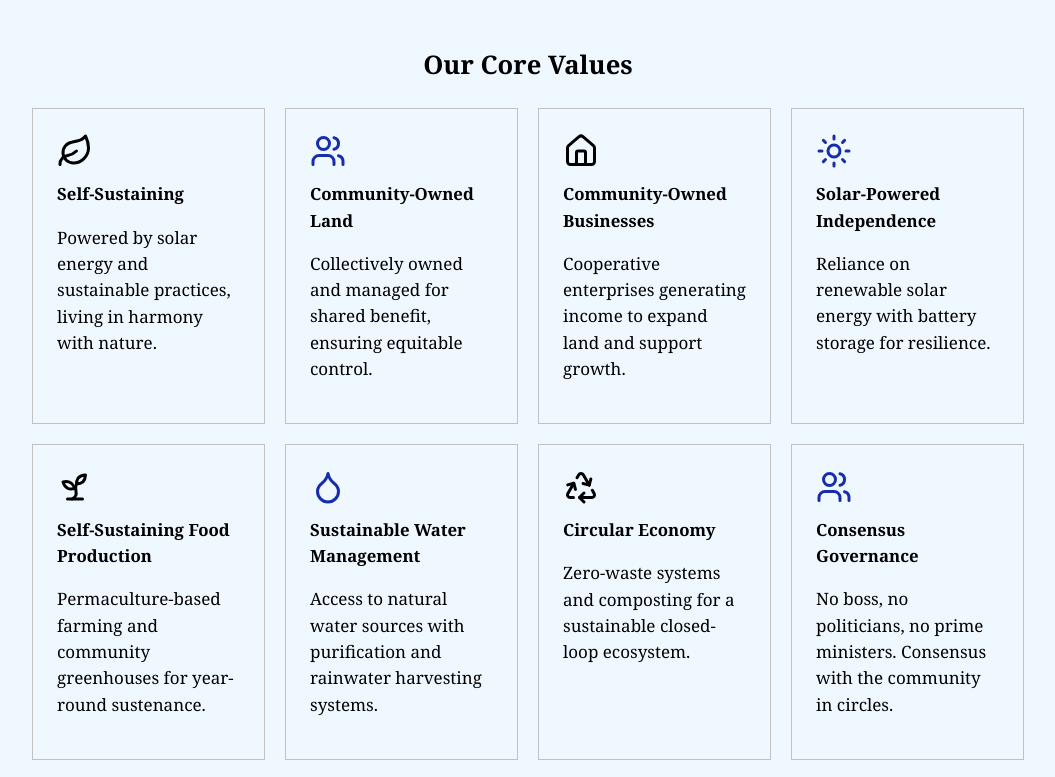
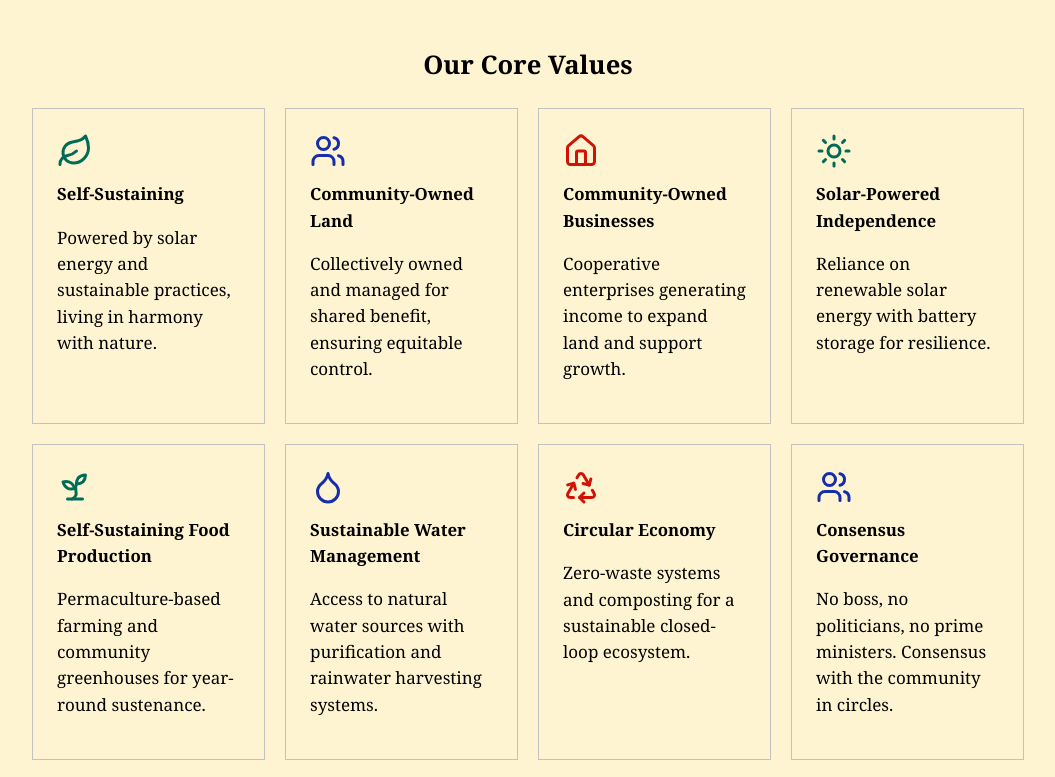
Before and after one commit to peacevillagecontact-hub/peace-village, a plain HTML site: page index.html in a window 1280 px wide. Shown: the part 1394-2171 px from the top of the page, without its empty margins (112-1167 px from the left). Drawn offline with Linux system fonts and the light colour scheme.

Commit message:
Switch to warm cream background, add three categorical colors, remove cursor hint
- Background: alice-blue (#f0f8ff) → warm cream (#fff5d1), matching reference site
- Three accent colors now used categorically: green=nature/ecology, blue=community/social, red=action/economy
- 9 value-card icons on homepage reassigned across all three colors meaningfully
- Removed cursor-hover hint text from about.html

Co-Authored-By: Claude Sonnet 4.6 <noreply@anthropic.com>
Claude-Session: https://claude.ai/code/session_01JWjT1cLS2jMEWggra1B2wJ

```diff
--- a/assets/css/style.css
+++ b/assets/css/style.css
@@ -1,22 +1,21 @@
 /* Peace Village — shared stylesheet. No build step: plain CSS, edit directly.
-   Visual direction: Low-Tech Magazine's solar site (solar.lowtechmagazine.com) — alice-blue
-   background, black text, a no-webfont serif stack, near-zero accent color, flat (unrounded,
-   unshadowed) components, and dithered/color-reveal photography. Look only: Peace Village still
-   runs on ordinary grid-powered GitHub Pages hosting — see the About page footer for credit. */
+   Three accent colors used categorically: blue (#162dab) community/social,
+   red (#d11305) urgency/action, green (#006951) nature/ecology.
+   Warm cream background (#fff5d1), black text, no-webfont serif stack. */
 
 :root {
-  --background: 0 0% 100%;        /* white — cards, inputs */
+  --background: 46 100% 91%;      /* #fff5d1 — warm cream page background */
   --foreground: 0 0% 0%;          /* black text */
-  --muted: 208 100% 97%;          /* #f0f8ff — the page's "sky" background */
-  --muted-foreground: 0 0% 68%;   /* #adadad — captions, meta, secondary text */
-  --card: 208 100% 97%;           /* cards sit flush with the page, bordered only */
+  --muted: 46 100% 91%;           /* same cream — cards flush with page */
+  --muted-foreground: 0 0% 51%;   /* #828282 — captions, meta, secondary text */
+  --card: 46 100% 91%;            /* cards sit flush, bordered only */
   --border: 0 0% 76%;
-  --primary: 231 77% 38%;         /* #162dab — link/accent blue */
+  --primary: 231 77% 38%;         /* #162dab — blue: community, social, links */
   --primary-foreground: 0 0% 100%;
   --secondary: 0 0% 92%;
   --secondary-foreground: 0 0% 0%;
-  --destructive: 4 95% 42%;       /* #d11305 — error accent */
-  --success: 169 100% 21%;        /* #006951 — success accent */
+  --destructive: 4 95% 42%;       /* #d11305 — red: urgency, action, economy */
+  --success: 169 100% 21%;        /* #006951 — green: nature, ecology, land */
   --radius: 0;                    /* flat corners throughout */
   --shadow-sm: none;
   --shadow-md: none;
@@ -189,8 +188,11 @@ h3 { font-weight: 700; }
 
 .card-icon { display: block; width: 2.25rem; height: 2.25rem; margin-bottom: 0.75rem; color: hsl(var(--foreground)); }
 .card > strong { display: block; font-size: 1.05rem; margin-bottom: 0.4rem; }
-/* Near-zero color: every card icon is black by default; this one class is the only accent. */
+/* Three categorical accent colors — blue: community/social, red: action/economy, green: nature/ecology */
 .card-icon.icon-accent { color: hsl(var(--primary)); }
+.card-icon.icon-blue   { color: hsl(var(--primary)); }
+.card-icon.icon-red    { color: hsl(var(--destructive)); }
+.card-icon.icon-green  { color: hsl(var(--success)); }
 
 /* Vision gallery (2 images side by side, stacks on narrow screens) */
 .vision-gallery { display: grid; grid-template-columns: repeat(auto-fit, minmax(260px, 1fr)); gap: 1.25rem; margin: 2rem 0; }
--- a/index.html
+++ b/index.html
@@ -64,47 +64,47 @@
       <h2 style="text-align:center;margin-top:3rem;">Our Core Values</h2>
       <div class="grid grid-3" style="margin-top:1.5rem;">
         <div class="card">
-          <svg class="card-icon" viewBox="0 0 24 24" fill="none" stroke="currentColor" stroke-width="2" stroke-linecap="round" stroke-linejoin="round"><path d="M11 20A7 7 0 0 1 9.8 6.1C15.5 5 17 4.48 19 2c1 2 2 4.18 2 8 0 5.5-4.78 10-10 10Z"/><path d="M2 21c0-3 1.85-5.36 5.08-6C9.5 14.52 12 13 13 12"/></svg>
+          <svg class="card-icon icon-green" viewBox="0 0 24 24" fill="none" stroke="currentColor" stroke-width="2" stroke-linecap="round" stroke-linejoin="round"><path d="M11 20A7 7 0 0 1 9.8 6.1C15.5 5 17 4.48 19 2c1 2 2 4.18 2 8 0 5.5-4.78 10-10 10Z"/><path d="M2 21c0-3 1.85-5.36 5.08-6C9.5 14.52 12 13 13 12"/></svg>
           <strong>Self-Sustaining</strong>
           <p>Powered by solar energy and sustainable practices, living in harmony with nature.</p>
         </div>
         <div class="card">
-          <svg class="card-icon icon-accent" viewBox="0 0 24 24" fill="none" stroke="currentColor" stroke-width="2" stroke-linecap="round" stroke-linejoin="round"><path d="M16 21v-2a4 4 0 0 0-4-4H6a4 4 0 0 0-4 4v2"/><circle cx="9" cy="7" r="4"/><path d="M22 21v-2a4 4 0 0 0-3-3.87"/><path d="M16 3.13a4 4 0 0 1 0 7.75"/></svg>
+          <svg class="card-icon icon-blue" viewBox="0 0 24 24" fill="none" stroke="currentColor" stroke-width="2" stroke-linecap="round" stroke-linejoin="round"><path d="M16 21v-2a4 4 0 0 0-4-4H6a4 4 0 0 0-4 4v2"/><circle cx="9" cy="7" r="4"/><path d="M22 21v-2a4 4 0 0 0-3-3.87"/><path d="M16 3.13a4 4 0 0 1 0 7.75"/></svg>
           <strong>Community-Owned Land</strong>
           <p>Collectively owned and managed for shared benefit, ensuring equitable control.</p>
         </div>
         <div class="card">
-          <svg class="card-icon" viewBox="0 0 24 24" fill="none" stroke="currentColor" stroke-width="2" stroke-linecap="round" stroke-linejoin="round"><path d="M15 21v-8a1 1 0 0 0-1-1h-4a1 1 0 0 0-1 1v8"/><path d="M3 10a2 2 0 0 1 .709-1.528l7-5.999a2 2 0 0 1 2.582 0l7 5.999A2 2 0 0 1 21 10v9a2 2 0 0 1-2 2H5a2 2 0 0 1-2-2z"/></svg>
+          <svg class="card-icon icon-red" viewBox="0 0 24 24" fill="none" stroke="currentColor" stroke-width="2" stroke-linecap="round" stroke-linejoin="round"><path d="M15 21v-8a1 1 0 0 0-1-1h-4a1 1 0 0 0-1 1v8"/><path d="M3 10a2 2 0 0 1 .709-1.528l7-5.999a2 2 0 0 1 2.582 0l7 5.999A2 2 0 0 1 21 10v9a2 2 0 0 1-2 2H5a2 2 0 0 1-2-2z"/></svg>
           <strong>Community-Owned Businesses</strong>
           <p>Cooperative enterprises generating income to expand land and support growth.</p>
         </div>
         <div class="card">
-          <svg class="card-icon icon-accent" viewBox="0 0 24 24" fill="none" stroke="currentColor" stroke-width="2" stroke-linecap="round" stroke-linejoin="round"><circle cx="12" cy="12" r="4"/><path d="M12 2v2"/><path d="M12 20v2"/><path d="m4.93 4.93 1.41 1.41"/><path d="m17.66 17.66 1.41 1.41"/><path d="M2 12h2"/><path d="M20 12h2"/><path d="m6.34 17.66-1.41 1.41"/><path d="m19.07 4.93-1.41 1.41"/></svg>
+          <svg class="card-icon icon-green" viewBox="0 0 24 24" fill="none" stroke="currentColor" stroke-width="2" stroke-linecap="round" stroke-linejoin="round"><circle cx="12" cy="12" r="4"/><path d="M12 2v2"/><path d="M12 20v2"/><path d="m4.93 4.93 1.41 1.41"/><path d="m17.66 17.66 1.41 1.41"/><path d="M2 12h2"/><path d="M20 12h2"/><path d="m6.34 17.66-1.41 1.41"/><path d="m19.07 4.93-1.41 1.41"/></svg>
           <strong>Solar-Powered Independence</strong>
           <p>Reliance on renewable solar energy with battery storage for resilience.</p>
         </div>
         <div class="card">
-          <svg class="card-icon" viewBox="0 0 24 24" fill="none" stroke="currentColor" stroke-width="2" stroke-linecap="round" stroke-linejoin="round"><path d="M7 20h10"/><path d="M10 20c5.5-2.5.8-6.4 3-10"/><path d="M9.5 9.4c1.1.8 1.8 2.2 2.3 3.7-2 .4-3.5.4-4.8-.3-1.2-.6-2.3-1.9-3-4.2 2.8-.5 4.4 0 5.5.8z"/><path d="M14.1 6a7 7 0 0 0-1.1 4c1.9-.1 3.3-.6 4.3-1.4 1-1 1.6-2.3 1.7-4.6-2.7.1-4 1-4.9 2z"/></svg>
+          <svg class="card-icon icon-green" viewBox="0 0 24 24" fill="none" stroke="currentColor" stroke-width="2" stroke-linecap="round" stroke-linejoin="round"><path d="M7 20h10"/><path d="M10 20c5.5-2.5.8-6.4 3-10"/><path d="M9.5 9.4c1.1.8 1.8 2.2 2.3 3.7-2 .4-3.5.4-4.8-.3-1.2-.6-2.3-1.9-3-4.2 2.8-.5 4.4 0 5.5.8z"/><path d="M14.1 6a7 7 0 0 0-1.1 4c1.9-.1 3.3-.6 4.3-1.4 1-1 1.6-2.3 1.7-4.6-2.7.1-4 1-4.9 2z"/></svg>
           <strong>Self-Sustaining Food Production</strong>
           <p>Permaculture-based farming and community greenhouses for year-round sustenance.</p>
         </div>
         <div class="card">
-          <svg class="card-icon icon-accent" viewBox="0 0 24 24" fill="none" stroke="currentColor" stroke-width="2" stroke-linecap="round" stroke-linejoin="round"><path d="M12 22a7 7 0 0 0 7-7c0-2-1-3.9-3-5.5s-3.5-4-4-6.5c-.5 2.5-2 4.9-4 6.5C6 11.1 5 13 5 15a7 7 0 0 0 7 7z"/></svg>
+          <svg class="card-icon icon-blue" viewBox="0 0 24 24" fill="none" stroke="currentColor" stroke-width="2" stroke-linecap="round" stroke-linejoin="round"><path d="M12 22a7 7 0 0 0 7-7c0-2-1-3.9-3-5.5s-3.5-4-4-6.5c-.5 2.5-2 4.9-4 6.5C6 11.1 5 13 5 15a7 7 0 0 0 7 7z"/></svg>
           <strong>Sustainable Water Management</strong>
           <p>Access to natural water sources with purification and rainwater harvesting systems.</p>
         </div>
         <div class="card">
-          <svg class="card-icon" viewBox="0 0 24 24" fill="none" stroke="currentColor" stroke-width="2" stroke-linecap="round" stroke-linejoin="round"><path d="M7 19H4.815a1.83 1.83 0 0 1-1.57-.881 1.785 1.785 0 0 1-.004-1.784L7.196 9.5"/><path d="M11 19h8.203a1.83 1.83 0 0 0 1.556-.89 1.784 1.784 0 0 0 0-1.775l-1.226-2.12"/><path d="m14 16-3 3 3 3"/><path d="M8.293 13.596 7.196 9.5 3.1 10.598"/><path d="m9.344 5.811 1.093-1.892A1.83 1.83 0 0 1 11.985 3a1.784 1.784 0 0 1 1.546.888l3.943 6.843"/><path d="m13.378 9.633 4.096 1.098 1.097-4.096"/></svg>
+          <svg class="card-icon icon-red" viewBox="0 0 24 24" fill="none" stroke="currentColor" stroke-width="2" stroke-linecap="round" stroke-linejoin="round"><path d="M7 19H4.815a1.83 1.83 0 0 1-1.57-.881 1.785 1.785 0 0 1-.004-1.784L7.196 9.5"/><path d="M11 19h8.203a1.83 1.83 0 0 0 1.556-.89 1.784 1.784 0 0 0 0-1.775l-1.226-2.12"/><path d="m14 16-3 3 3 3"/><path d="M8.293 13.596 7.196 9.5 3.1 10.598"/><path d="m9.344 5.811 1.093-1.892A1.83 1.83 0 0 1 11.985 3a1.784 1.784 0 0 1 1.546.888l3.943 6.843"/><path d="m13.378 9.633 4.096 1.098 1.097-4.096"/></svg>
           <strong>Circular Economy</strong>
           <p>Zero-waste systems and composting for a sustainable closed-loop ecosystem.</p>
         </div>
         <div class="card">
-          <svg class="card-icon icon-accent" viewBox="0 0 24 24" fill="none" stroke="currentColor" stroke-width="2" stroke-linecap="round" stroke-linejoin="round"><path d="M16 21v-2a4 4 0 0 0-4-4H6a4 4 0 0 0-4 4v2"/><circle cx="9" cy="7" r="4"/><path d="M22 21v-2a4 4 0 0 0-3-3.87"/><path d="M16 3.13a4 4 0 0 1 0 7.75"/></svg>
+          <svg class="card-icon icon-blue" viewBox="0 0 24 24" fill="none" stroke="currentColor" stroke-width="2" stroke-linecap="round" stroke-linejoin="round"><path d="M16 21v-2a4 4 0 0 0-4-4H6a4 4 0 0 0-4 4v2"/><circle cx="9" cy="7" r="4"/><path d="M22 21v-2a4 4 0 0 0-3-3.87"/><path d="M16 3.13a4 4 0 0 1 0 7.75"/></svg>
           <strong>Consensus Governance</strong>
           <p>No boss, no politicians, no prime ministers. Consensus with the community in circles.</p>
         </div>
         <div class="card">
-          <svg class="card-icon" viewBox="0 0 24 24" fill="none" stroke="currentColor" stroke-width="2" stroke-linecap="round" stroke-linejoin="round"><path d="M11.767 19.089c4.924.868 6.14-6.025 1.216-6.894m-1.216 6.894L5.86 18.047m5.908 1.042-.347 1.97m1.563-8.864c4.924.869 6.14-6.025 1.215-6.893m-1.215 6.893-3.94-.694m5.155-6.2L8.29 4.26m5.908 1.042.348-1.97M7.48 20.364l3.126-17.727"/></svg>
+          <svg class="card-icon icon-red" viewBox="0 0 24 24" fill="none" stroke="currentColor" stroke-width="2" stroke-linecap="round" stroke-linejoin="round"><path d="M11.767 19.089c4.924.868 6.14-6.025 1.216-6.894m-1.216 6.894L5.86 18.047m5.908 1.042-.347 1.97m1.563-8.864c4.924.869 6.14-6.025 1.215-6.893m-1.215 6.893-3.94-.694m5.155-6.2L8.29 4.26m5.908 1.042.348-1.97M7.48 20.364l3.126-17.727"/></svg>
           <strong>Transparent Finances</strong>
           <p>Open, traceable financial management so every contribution is accountable to the community.</p>
         </div>
```
Also changed, not shown: about.html (+0 -4 lines).
